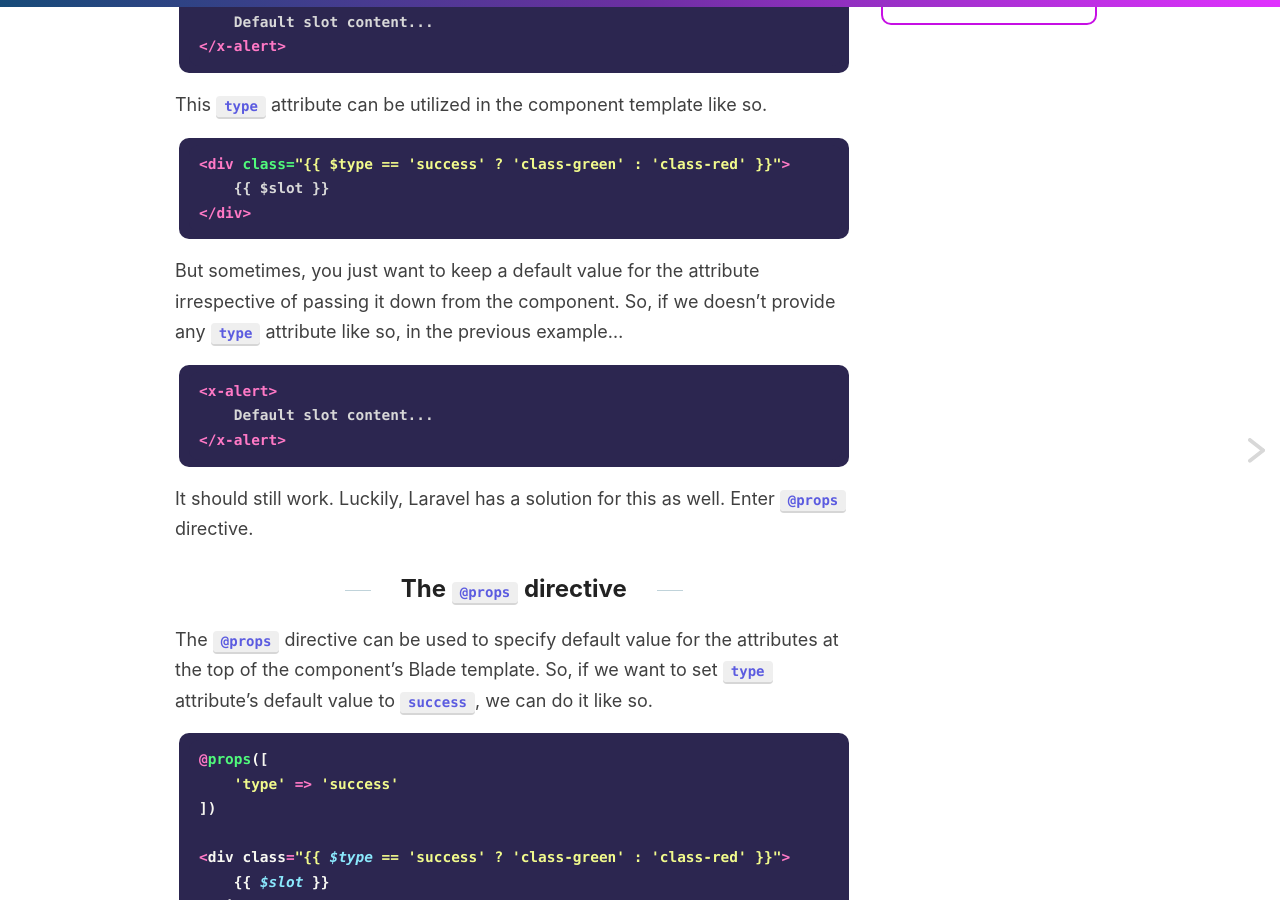
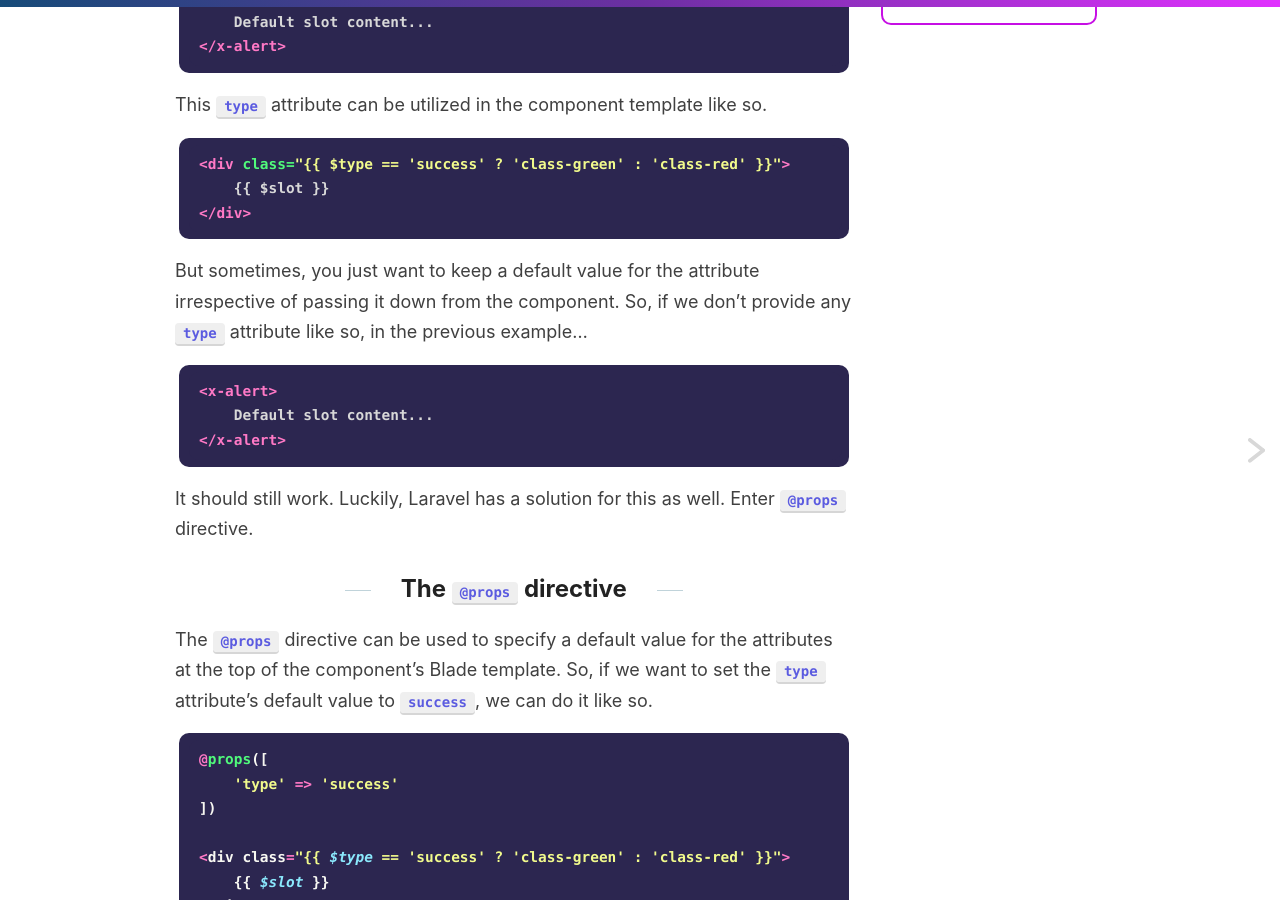
Before and after one commit to varunkumardev/amitmerchant1990.github.io, a Jekyll site: the page built from _posts/2020-8-08-how-to-set-default-value-for-attributes-anonymous-components-laravel.md, in a window 1280 px wide and 900 px high, scrolled down 919 px. Built offline with Jekyll 4.4.1, drawn with Linux system fonts in a browser that asks for light colours; comment, search, counter and statistics services are not loaded.

Commit message:
improve post.

````diff
--- a/_posts/2020-8-08-how-to-set-default-value-for-attributes-anonymous-components-laravel.md
+++ b/_posts/2020-8-08-how-to-set-default-value-for-attributes-anonymous-components-laravel.md
@@ -39,7 +39,7 @@ This `type` attribute can be utilized in the component template like so.
 </div>
 ```
 
-But sometimes, you just want to keep a default value for the attribute irrespective of passing it down from the component. So, if we doesn't provide any `type` attribute like so, in the previous example...
+But sometimes, you just want to keep a default value for the attribute irrespective of passing it down from the component. So, if we don't provide any `type` attribute like so, in the previous example...
 
 ```php
 <x-alert>
@@ -51,7 +51,7 @@ It should still work. Luckily, Laravel has a solution for this as well. Enter `@
 
 ## The `@props` directive
 
-The `@props` directive can be used to specify default value for the attributes at the top of the component's Blade template. So, if we want to set `type` attribute's default value to `success`, we can do it like so.
+The `@props` directive can be used to specify a default value for the attributes at the top of the component's Blade template. So, if we want to set the `type` attribute's default value to `success`, we can do it like so.
 
 ```php
 @props([
````
